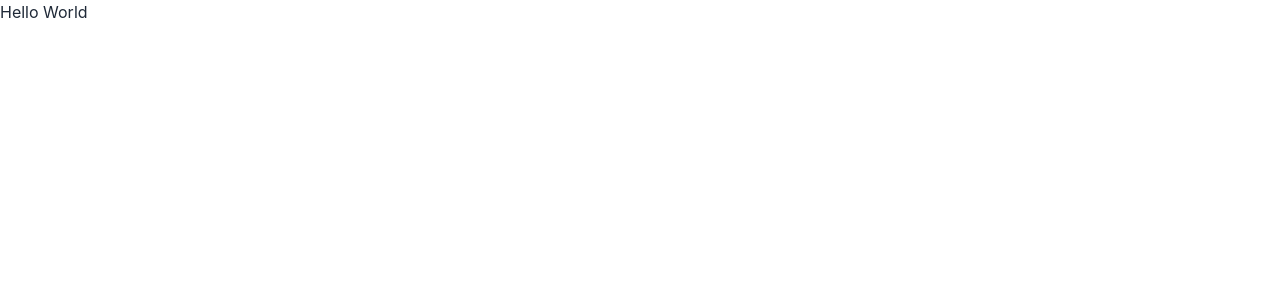
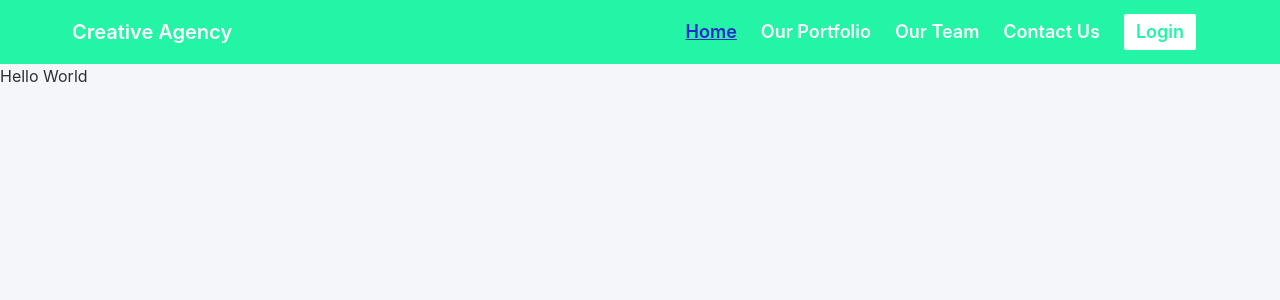
Before and after one commit to mohammadshariful/creative-agency, a React (Create React App) app: page / in a window 1280 px wide. Shown: the top 300 px of the page. Built offline with nearby package versions, Linux system fonts and the light colour scheme.

Commit message:
navbar component created

```diff
--- a/src/App.js
+++ b/src/App.js
@@ -1,8 +1,11 @@
+import Menubar from "./shared/Menubar";
+
 function App() {
   return (
-    <div>
+    <>
+      <Menubar />
       <h2>Hello World</h2>
-    </div>
+    </>
   );
 }
 
--- a/src/index.js
+++ b/src/index.js
@@ -1,13 +1,16 @@
-import React from 'react';
-import ReactDOM from 'react-dom/client';
-import './index.css';
-import App from './App';
-import reportWebVitals from './reportWebVitals';
+import React from "react";
+import ReactDOM from "react-dom/client";
+import { BrowserRouter } from "react-router-dom";
+import App from "./App";
+import "./index.css";
+import reportWebVitals from "./reportWebVitals";
 
-const root = ReactDOM.createRoot(document.getElementById('root'));
+const root = ReactDOM.createRoot(document.getElementById("root"));
 root.render(
   <React.StrictMode>
-    <App />
+    <BrowserRouter>
+      <App />
+    </BrowserRouter>
   </React.StrictMode>
 );
 
--- /dev/null
+++ b/src/shared/CustomLink.js
@@ -0,0 +1,21 @@
+import React from "react";
+import { Link, useMatch, useResolvedPath } from "react-router-dom";
+const CustomLink = ({ children, to, ...props }) => {
+  let resolved = useResolvedPath(to);
+  let match = useMatch({ path: resolved.pathname, end: true });
+  return (
+    <Link
+      className="mx-3 font-semibold sm:text-lg"
+      style={{
+        color: match ? "#2827CC" : "#fff",
+        textDecoration: match ? "underline" : "none",
+      }}
+      to={to}
+      {...props}
+    >
+      {children}
+    </Link>
+  );
+};
+
+export default CustomLink;
--- /dev/null
+++ b/src/shared/Menubar.js
@@ -0,0 +1,50 @@
+import React from "react";
+import { RiMenu4Fill } from "react-icons/ri";
+import { Link } from "react-router-dom";
+import CustomLink from "./CustomLink";
+const Menubar = () => {
+  const menu = (
+    <>
+      <CustomLink to="/">Home</CustomLink>
+      <CustomLink to="/portfolio">Our Portfolio</CustomLink>
+      <CustomLink to="/team">Our Team</CustomLink>
+      <CustomLink to="/contact">Contact Us</CustomLink>
+      <Link
+        to="/login"
+        className="mx-3 font-semibold sm:text-lg text-secondary bg-white px-3 py-1 rounded-sm hover:text-neutral"
+      >
+        Login
+      </Link>
+    </>
+  );
+  return (
+    <nav className="bg-secondary">
+      <div class="navbar lg:w-[90%] mx-auto ">
+        <div class="navbar-start">
+          <div class="dropdown">
+            <label tabIndex="0" class="btn btn-ghost lg:hidden">
+              <RiMenu4Fill className="text-white" fontSize={24} />
+            </label>
+            <ul
+              tabIndex="0"
+              class="menu menu-compact dropdown-content mt-3 p-2 shadow bg-secondary rounded-box w-52 text-center"
+            >
+              {menu}
+            </ul>
+          </div>
+          <Link
+            className="font-semibold text-base sm:text-xl text-white whitespace-nowrap"
+            to="/"
+          >
+            Creative <span>Agency</span>
+          </Link>
+        </div>
+        <div class="navbar-end hidden lg:flex">
+          <ul class="menu menu-horizontal items-center"> {menu}</ul>
+        </div>
+      </div>
+    </nav>
+  );
+};
+
+export default Menubar;
--- a/tailwind.config.js
+++ b/tailwind.config.js
@@ -1,8 +1,30 @@
 /** @type {import('tailwindcss').Config} */
 module.exports = {
   content: ["./src/**/*.{js,jsx,ts,tsx}"],
-  theme: {
-    extend: {},
+  daisyui: {
+    themes: [
+      {
+        mytheme: {
+          primary: "#25aae8",
+
+          secondary: "#24f4a5",
+
+          accent: "#b2f7a0",
+
+          neutral: "#2827CC",
+
+          "base-100": "#F5F6F9",
+
+          info: "#1F54E5",
+
+          success: "#168D7D",
+
+          warning: "#CB7315",
+
+          error: "#F41A4D",
+        },
+      },
+    ],
   },
   plugins: [require("daisyui")],
 };
```
